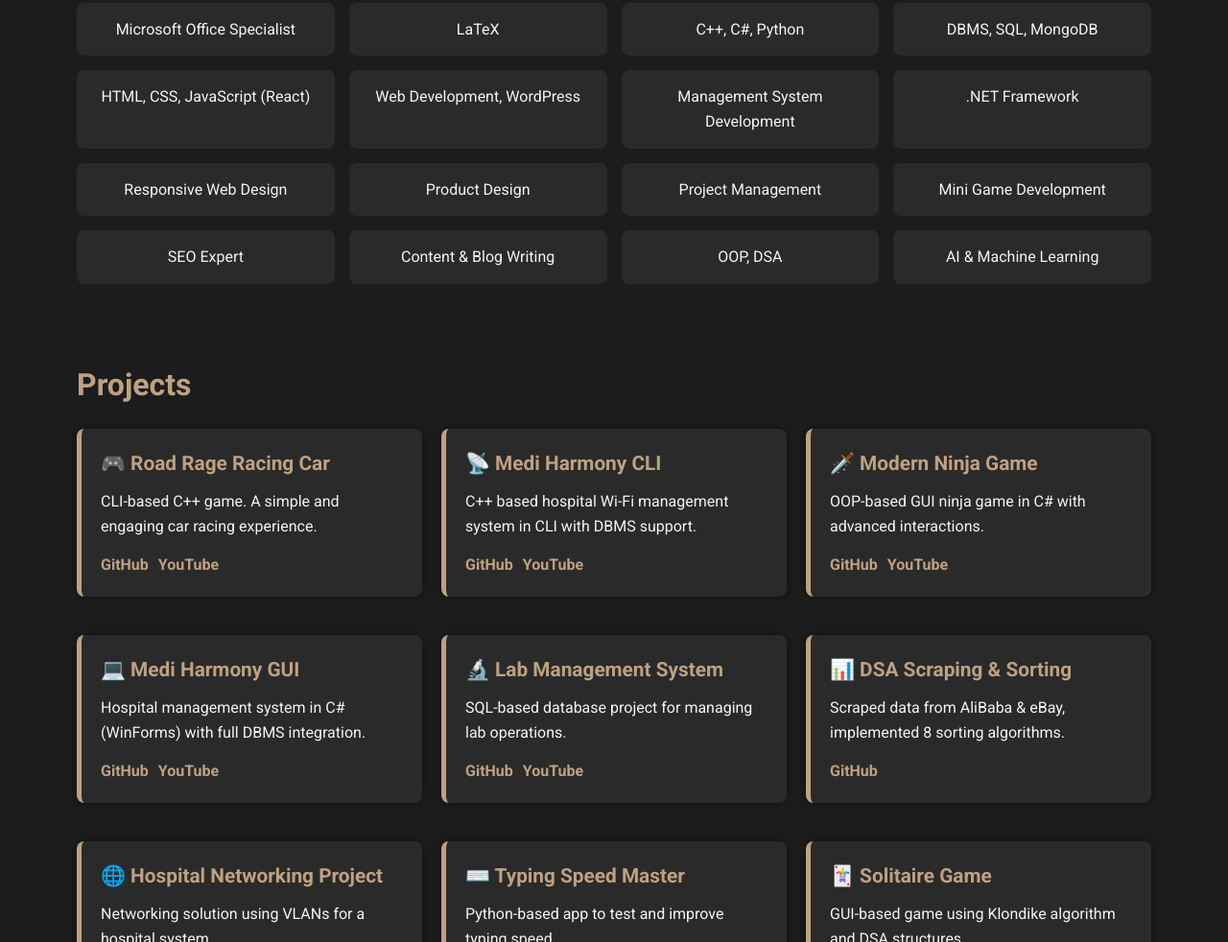
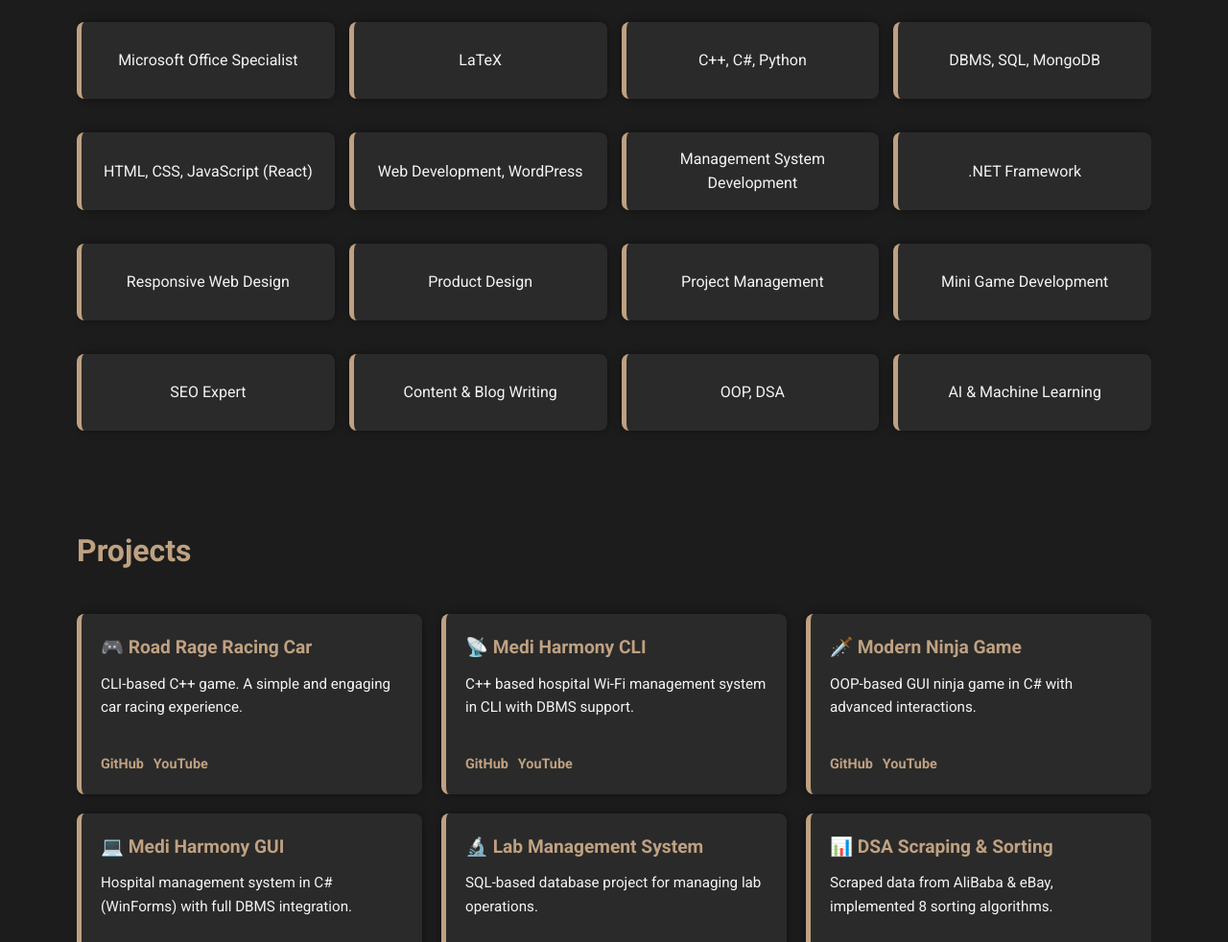
Before and after one commit to codemaestroowais/codemaestroowais.github.io, a plain HTML site: page index.html in a window 1280 px wide. Shown: the part 1818-2800 px from the top of the page at 96% size. Drawn offline with Linux system fonts and the light colour scheme.

Commit message:
index.html

```diff
--- a/index.html
+++ b/index.html
@@ -155,10 +155,9 @@
       transform: scale(1.05);
       color: #F4F4F4;
     }
-    .hero-links img {
-      width: 20px;
-      height: 20px;
+    .hero-links i {
       margin-right: 8px;
+      font-size: 1.1rem;
     }
     .cta {
       display: inline-block;
@@ -220,21 +219,43 @@
     .education-card p {
       margin-bottom: 5px;
     }
+
+    /* Improved Responsive Skills Grid */
+    .skills-container {
+      width: 100%;
+      overflow: hidden;
+    }
     .skills-grid {
       display: grid;
-      grid-template-columns: repeat(auto-fill, minmax(200px, 1fr));
+      grid-template-columns: repeat(auto-fill, minmax(150px, 1fr));
       gap: 15px;
       margin-top: 20px;
     }
     .skill-card {
-      padding: 15px;
+      padding: 15px 10px;
       text-align: center;
       background-color: #2A2A2A;
       border-radius: 8px;
       transition: transform 0.3s ease;
+      display: flex;
+      flex-direction: column;
+      align-items: center;
+      justify-content: center;
+      min-height: 80px;
     }
     .skill-card:hover {
       transform: scale(1.05);
+      background-color: #333;
+    }
+    .skill-card span {
+      font-size: 0.9rem;
+      word-break: break-word;
+    }
+
+    /* Improved Responsive Projects Grid */
+    .projects-container {
+      width: 100%;
+      overflow: hidden;
     }
     .projects-grid {
       display: grid;
@@ -247,16 +268,23 @@
       border-radius: 8px;
       background-color: #2A2A2A;
       transition: transform 0.3s ease;
+      display: flex;
+      flex-direction: column;
+      height: 100%;
     }
     .project-card:hover {
       transform: translateY(-5px);
+      background-color: #333;
     }
     .project-card h3 {
       color: #BFA181;
       margin-bottom: 10px;
+      font-size: 1.2rem;
     }
     .project-card p {
       margin-bottom: 15px;
+      font-size: 0.95rem;
+      flex-grow: 1;
     }
     .project-links {
       display: flex;
@@ -268,9 +296,12 @@
       font-weight: bold;
       text-decoration: none;
       transition: color 0.3s ease;
+      font-size: 0.9rem;
+      white-space: nowrap;
     }
     .project-links a:hover {
       color: #F4F4F4;
+      text-decoration: underline;
     }
     .experience-item {
       margin-bottom: 30px;
@@ -282,6 +313,7 @@
       color: #D4C5B0;
       display: block;
       margin-bottom: 10px;
+      font-size: 0.95rem;
     }
     #contact p {
       margin-bottom: 15px;
@@ -294,6 +326,7 @@
     }
     #contact a:hover {
       color: #F4F4F4;
+      text-decoration: underline;
     }
     footer {
       text-align: center;
@@ -313,6 +346,7 @@
     }
     footer a:hover {
       color: #F4F4F4;
+      text-decoration: underline;
     }
     .certification-item {
       margin-bottom: 15px;
@@ -327,6 +361,15 @@
     }
 
     /* Responsive adjustments */
+    @media (min-width: 480px) {
+      .skills-grid {
+        grid-template-columns: repeat(auto-fill, minmax(180px, 1fr));
+      }
+      .skill-card span {
+        font-size: 1rem;
+      }
+    }
+
     @media (min-width: 768px) {
       nav a {
         font-size: 16px;
@@ -366,7 +409,10 @@
         text-align: left;
       }
       .skills-grid {
-        grid-template-columns: repeat(3, 1fr);
+        grid-template-columns: repeat(auto-fill, minmax(200px, 1fr));
+      }
+      .projects-grid {
+        grid-template-columns: repeat(auto-fill, minmax(300px, 1fr));
       }
     }
 
@@ -376,10 +422,16 @@
         height: 250px;
       }
       .skills-grid {
-        grid-template-columns: repeat(4, 1fr);
+        grid-template-columns: repeat(auto-fill, minmax(220px, 1fr));
       }
       .projects-grid {
-        grid-template-columns: repeat(3, 1fr);
+        grid-template-columns: repeat(auto-fill, minmax(320px, 1fr));
+      }
+    }
+
+    @media (min-width: 1200px) {
+      .projects-grid {
+        grid-template-columns: repeat(auto-fill, minmax(350px, 1fr));
       }
     }
 
@@ -402,6 +454,21 @@
       }
       .menu-toggle {
         display: block;
+      }
+    }
+
+    @media (max-width: 479px) {
+      .skills-grid {
+        grid-template-columns: repeat(auto-fill, minmax(120px, 1fr));
+      }
+      .skill-card {
+        padding: 10px 5px;
+      }
+      .skill-card span {
+        font-size: 0.8rem;
+      }
+      .projects-grid {
+        grid-template-columns: 1fr;
       }
     }
   </style>
@@ -482,28 +549,31 @@
 
   <section id="skills">
     <h2>Skills</h2>
+    <div class="skills-container">
       <div class="skills-grid">
-      <div class="skill-card">Microsoft Office Specialist</div>
-      <div class="skill-card">LaTeX</div>
-      <div class="skill-card">C++, C#, Python</div>
-      <div class="skill-card">DBMS, SQL, MongoDB</div>
-      <div class="skill-card">HTML, CSS, JavaScript (React)</div>
-      <div class="skill-card">Web Development, WordPress</div>
-      <div class="skill-card">Management System Development</div>
-      <div class="skill-card">.NET Framework</div>
-      <div class="skill-card">Responsive Web Design</div>
-      <div class="skill-card">Product Design</div>
-      <div class="skill-card">Project Management</div>
-      <div class="skill-card">Mini Game Development</div>
-      <div class="skill-card">SEO Expert</div>
-      <div class="skill-card">Content & Blog Writing</div>
-      <div class="skill-card">OOP, DSA</div>
-      <div class="skill-card">AI & Machine Learning</div>
+        <div class="card skill-card"><span>Microsoft Office Specialist</span></div>
+        <div class="card skill-card"><span>LaTeX</span></div>
+        <div class="card skill-card"><span>C++, C#, Python</span></div>
+        <div class="card skill-card"><span>DBMS, SQL, MongoDB</span></div>
+        <div class="card skill-card"><span>HTML, CSS, JavaScript (React)</span></div>
+        <div class="card skill-card"><span>Web Development, WordPress</span></div>
+        <div class="card skill-card"><span>Management System Development</span></div>
+        <div class="card skill-card"><span>.NET Framework</span></div>
+        <div class="card skill-card"><span>Responsive Web Design</span></div>
+        <div class="card skill-card"><span>Product Design</span></div>
+        <div class="card skill-card"><span>Project Management</span></div>
+        <div class="card skill-card"><span>Mini Game Development</span></div>
+        <div class="card skill-card"><span>SEO Expert</span></div>
+        <div class="card skill-card"><span>Content & Blog Writing</span></div>
+        <div class="card skill-card"><span>OOP, DSA</span></div>
+        <div class="card skill-card"><span>AI & Machine Learning</span></div>
+      </div>
     </div>
   </section>
 
   <section id="projects">
     <h2>Projects</h2>
+    <div class="projects-container">
       <div class="projects-grid">
         <div class="card project-card">
           <h3>🎮 Road Rage Racing Car</h3>
@@ -611,6 +681,7 @@
           </div>
         </div>
       </div>
+    </div>
   </section>
 
   <section id="experience">
```
Lines whose indentation alone changed are shown as unchanged.
